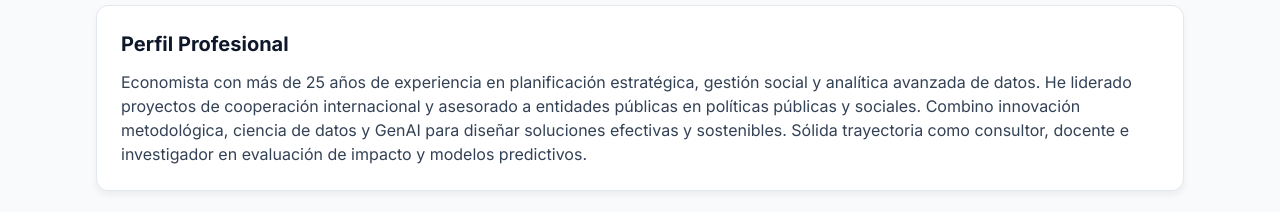
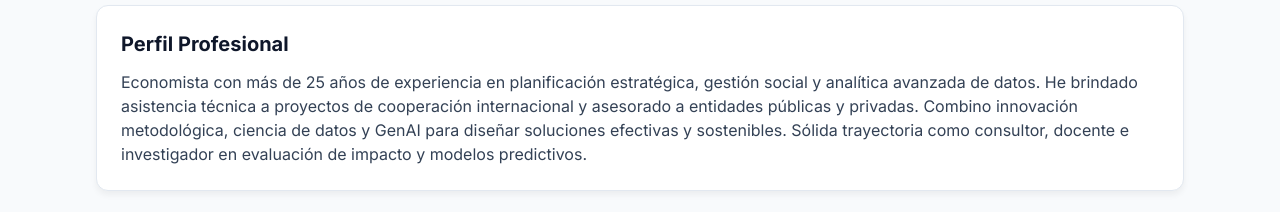
Before and after one commit to FigueroaAsenciosCarlos/CV_CarlosFigueroa, a plain HTML site: page index.html in a window 1280 px wide. Shown: the part 345-557 px from the top of the page. Drawn offline with nearby package versions, Linux system fonts and the light colour scheme.

Commit message:
Update index.html

```diff
--- a/index.html
+++ b/index.html
@@ -423,7 +423,7 @@
             <h2 class="text-xl font-bold text-slate-900 mb-3 text-center md:text-left">Perfil Profesional</h2>
             <p class="text-slate-700 text-sm md:text-base">
                 Economista con más de 25 años de experiencia en planificación estratégica, gestión social y analítica avanzada de datos.
-                He liderado proyectos de cooperación internacional y asesorado a entidades públicas en políticas públicas y sociales.
+                He brindado asistencia técnica a proyectos de cooperación internacional y asesorado a entidades públicas y privadas.
                 Combino innovación metodológica, ciencia de datos y GenAI para diseñar soluciones efectivas y sostenibles.
                 Sólida trayectoria como consultor, docente e investigador en evaluación de impacto y modelos predictivos.
             </p>
```
